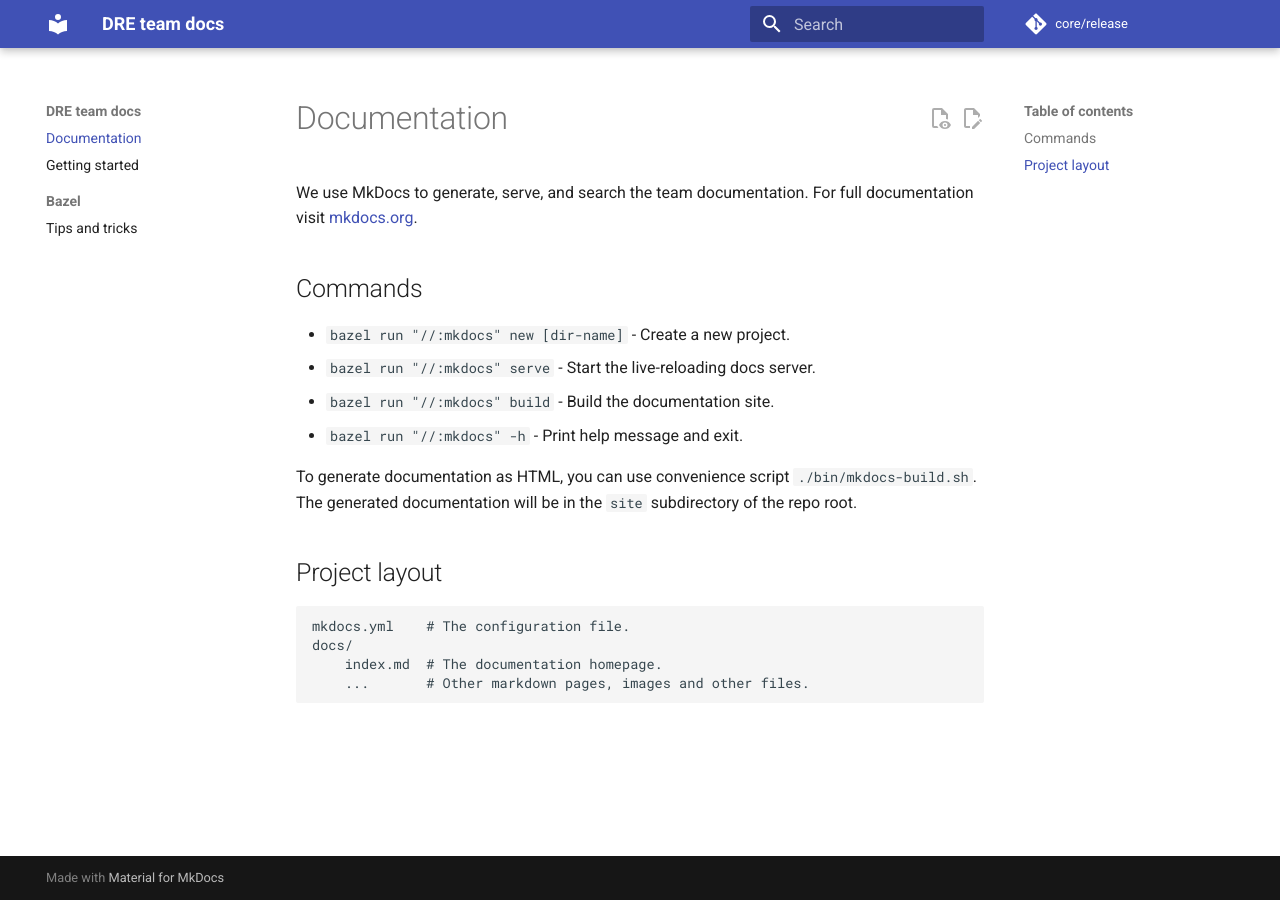
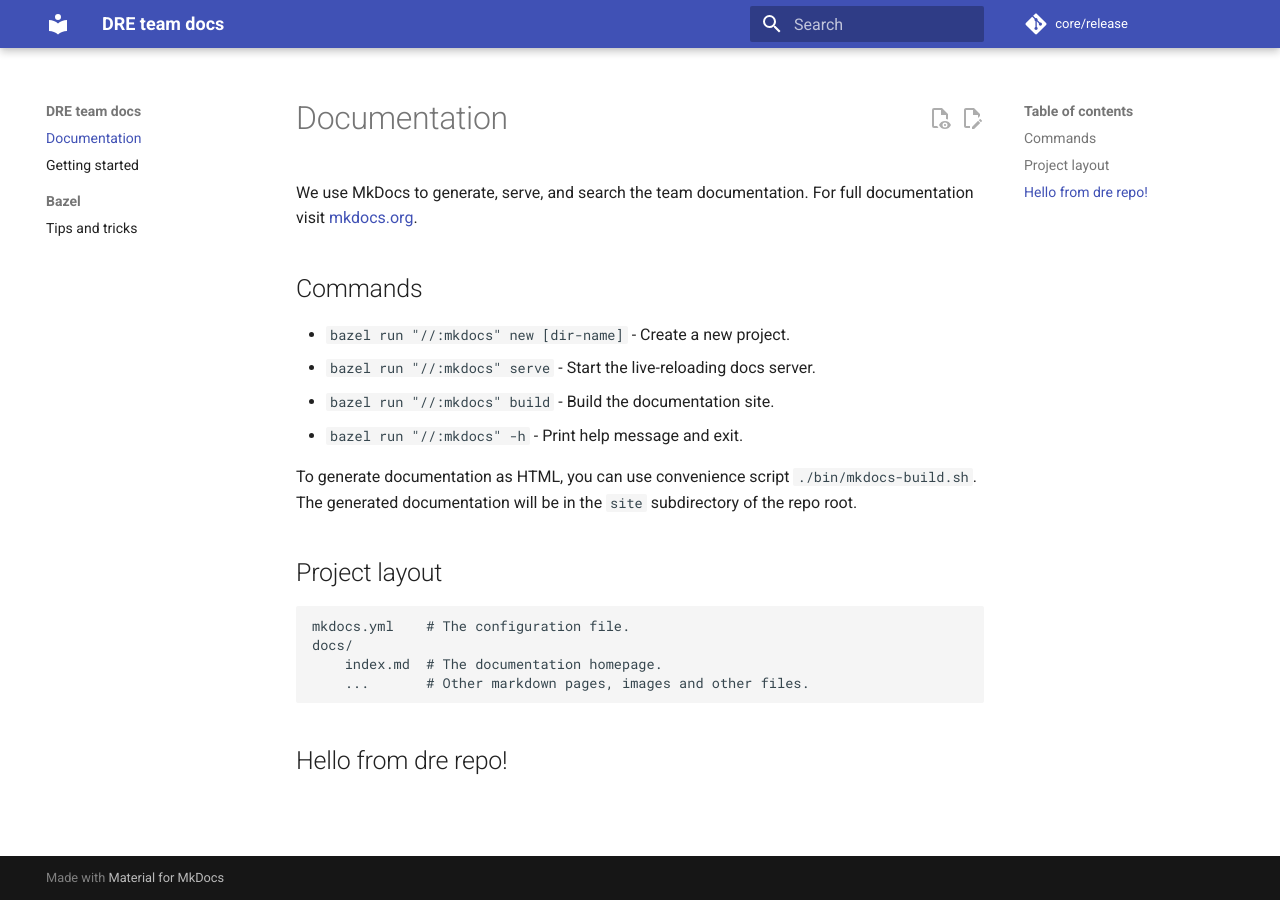
Before and after one commit to dfinity/dre, an MkDocs documentation site: the page built from docs/index.md, in a window 1280 px wide. Built offline with MkDocs 1.6.1 and Material for MkDocs 9.7.7, drawn with Linux system fonts in a browser that asks for light colours; comment, search, counter and statistics services are not loaded.

Commit message:
adding some content

```diff
--- a/docs/index.md
+++ b/docs/index.md
@@ -19,3 +19,5 @@ To generate documentation as HTML, you can use convenience script `./bin/mkdocs-
     docs/
         index.md  # The documentation homepage.
         ...       # Other markdown pages, images and other files.
+
+## Hello from dre repo!
```
